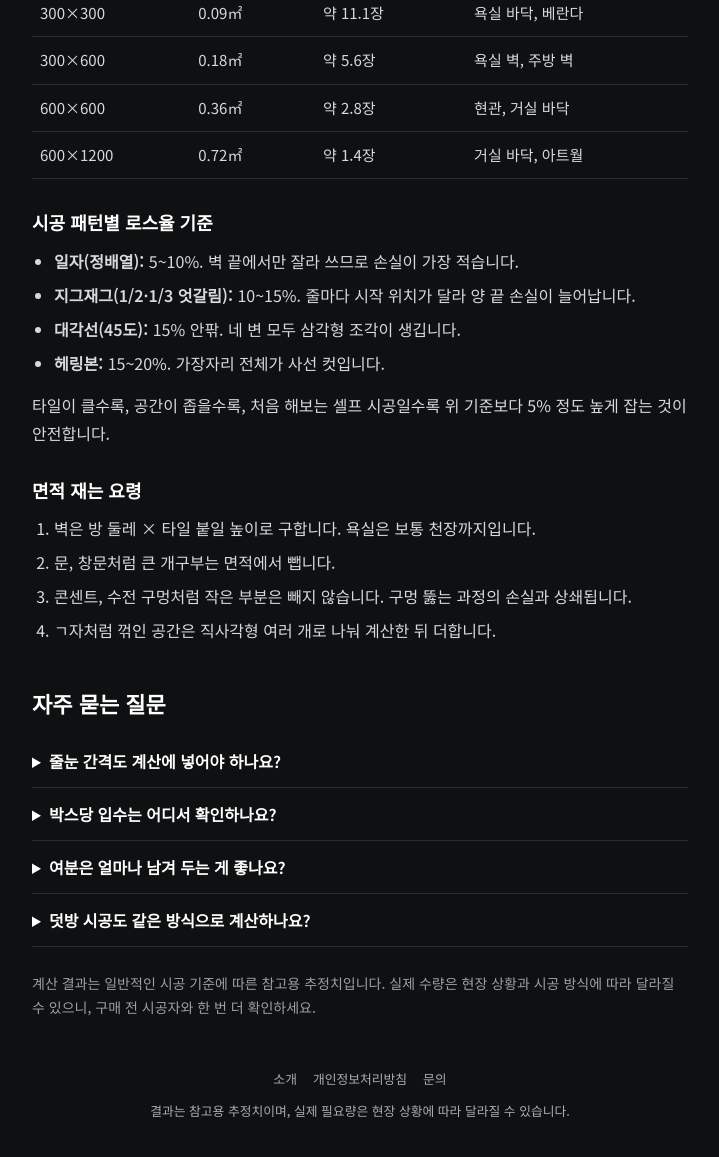
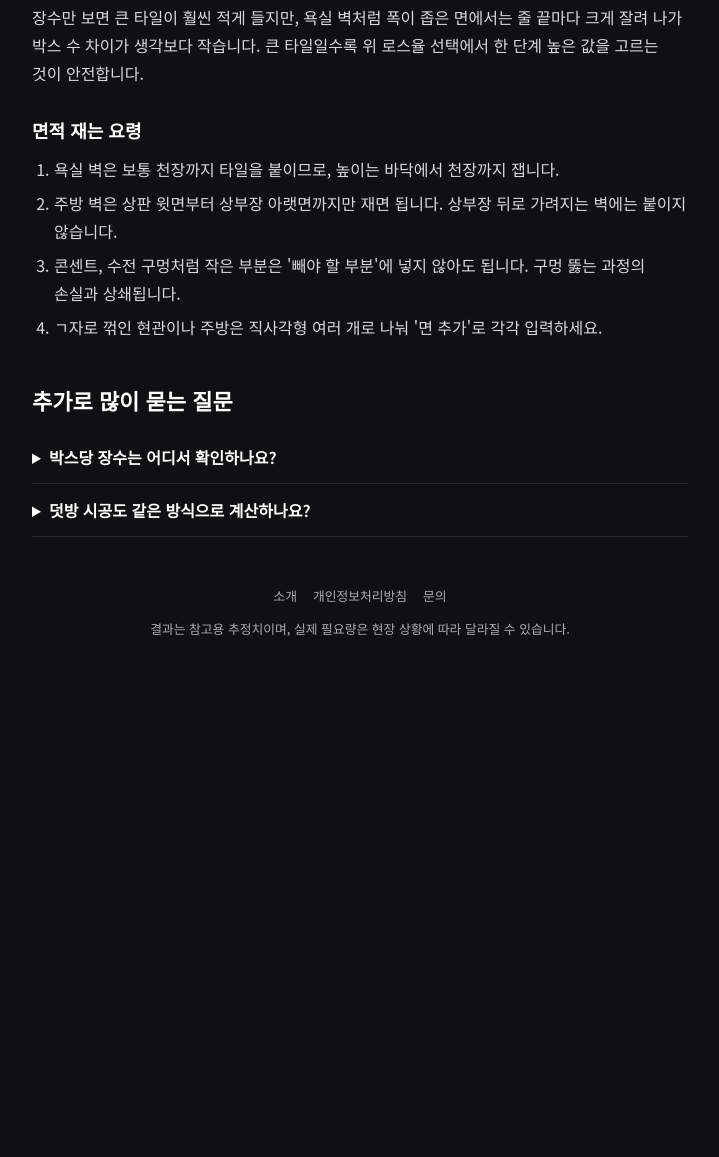
Before and after one commit to gudwnslaaa/-home-calc, a plain HTML site: page tile/index.html in a window 1280 px wide. Shown: the part 3349-4506 px from the top of the page, without its empty margins (280-999 px from the left). After the commit the page ends 4061 px from the top, so only its background shows below. Drawn offline with Linux system fonts and the light colour scheme.

Commit message:
Update index.html

```diff
--- a/tile/index.html
+++ b/tile/index.html
@@ -223,9 +223,7 @@ footer{margin-top:48px;font-size:.8rem;color:var(--muted);text-align:center}
 <!-- ===== 타일 계산기 설명글: tile/index.html 의 계산기 아래, 하단 링크(소개·개인정보처리방침·문의) 위에 붙여넣기 ===== -->
 <!-- ===== 타일 계산기 설명글: tile/index.html 의 계산기 아래, 하단 링크(소개·개인정보처리방침·문의) 위에 붙여넣기 ===== -->
 <section class="guide">
-  <h2>타일 수량은 이렇게 계산됩니다</h2>
-  <p>타일은 시공 면적만큼 딱 맞춰 사면 거의 반드시 모자랍니다. 벽 끝과 모서리에서 잘라 쓰는 조각, 시공 중 깨지는 타일이 생기기 때문입니다. 그래서 이 계산기는 시공 면적에 로스율을 더한 뒤 타일 한 장 면적으로 나누고, 남는 소수점은 올림 처리합니다.</p>
-  <div class="formula">필요 장수 = 시공 면적(㎡) × (1 + 로스율) ÷ 타일 1장 면적(㎡) → 올림<br>필요 박스 = 필요 장수 ÷ 박스당 입수 → 올림</div>
+  <h2>타일 고를 때 같이 알아두면 좋은 것</h2>
 
   <h3>자주 쓰는 타일 규격별 면적</h3>
   <div class="table-wrap">
@@ -239,43 +237,25 @@ footer{margin-top:48px;font-size:.8rem;color:var(--muted);text-align:center}
       </tbody>
     </table>
   </div>
-
-  <h3>시공 패턴별 로스율 기준</h3>
-  <ul>
-    <li><strong>일자(정배열):</strong> 5~10%. 벽 끝에서만 잘라 쓰므로 손실이 가장 적습니다.</li>
-    <li><strong>지그재그(1/2·1/3 엇갈림):</strong> 10~15%. 줄마다 시작 위치가 달라 양 끝 손실이 늘어납니다.</li>
-    <li><strong>대각선(45도):</strong> 15% 안팎. 네 변 모두 삼각형 조각이 생깁니다.</li>
-    <li><strong>헤링본:</strong> 15~20%. 가장자리 전체가 사선 컷입니다.</li>
-  </ul>
-  <p>타일이 클수록, 공간이 좁을수록, 처음 해보는 셀프 시공일수록 위 기준보다 5% 정도 높게 잡는 것이 안전합니다.</p>
+  <p>장수만 보면 큰 타일이 훨씬 적게 들지만, 욕실 벽처럼 폭이 좁은 면에서는 줄 끝마다 크게 잘려 나가 박스 수 차이가 생각보다 작습니다. 큰 타일일수록 위 로스율 선택에서 한 단계 높은 값을 고르는 것이 안전합니다.</p>
 
   <h3>면적 재는 요령</h3>
   <ol>
-    <li>벽은 방 둘레 × 타일 붙일 높이로 구합니다. 욕실은 보통 천장까지입니다.</li>
-    <li>문, 창문처럼 큰 개구부는 면적에서 뺍니다.</li>
-    <li>콘센트, 수전 구멍처럼 작은 부분은 빼지 않습니다. 구멍 뚫는 과정의 손실과 상쇄됩니다.</li>
-    <li>ㄱ자처럼 꺾인 공간은 직사각형 여러 개로 나눠 계산한 뒤 더합니다.</li>
+    <li>욕실 벽은 보통 천장까지 타일을 붙이므로, 높이는 바닥에서 천장까지 잽니다.</li>
+    <li>주방 벽은 상판 윗면부터 상부장 아랫면까지만 재면 됩니다. 상부장 뒤로 가려지는 벽에는 붙이지 않습니다.</li>
+    <li>콘센트, 수전 구멍처럼 작은 부분은 '빼야 할 부분'에 넣지 않아도 됩니다. 구멍 뚫는 과정의 손실과 상쇄됩니다.</li>
+    <li>ㄱ자로 꺾인 현관이나 주방은 직사각형 여러 개로 나눠 '면 추가'로 각각 입력하세요.</li>
   </ol>
 
-  <h2>자주 묻는 질문</h2>
+  <h2>추가로 많이 묻는 질문</h2>
   <details>
-    <summary>줄눈 간격도 계산에 넣어야 하나요?</summary>
-    <p>2~3mm 줄눈은 면적에 미치는 영향이 작아 따로 넣지 않아도 됩니다. 줄눈만큼 타일이 조금 덜 들지만, 로스율 안에서 충분히 흡수되는 수준입니다.</p>
-  </details>
-  <details>
-    <summary>박스당 입수는 어디서 확인하나요?</summary>
-    <p>같은 규격이라도 제조사마다 한 박스에 들어 있는 장수가 다릅니다. 상품 상세 페이지나 박스 옆면의 입수(장/박스) 또는 박스당 면적(㎡/박스)을 확인해 입력하세요.</p>
-  </details>
-  <details>
-    <summary>여분은 얼마나 남겨 두는 게 좋나요?</summary>
-    <p>타일은 생산 시기(로트)마다 색이 미세하게 달라서, 나중에 깨진 타일을 같은 색으로 구하기 어렵습니다. 계산된 수량과 별도로 보수용 1박스 정도를 보관하는 것을 권합니다.</p>
+    <summary>박스당 장수는 어디서 확인하나요?</summary>
+    <p>상품 상세 페이지나 박스 옆면에 입수(장/박스) 또는 박스당 면적(㎡/박스)이 적혀 있습니다. 면적만 적혀 있다면 박스당 면적을 타일 1장 면적으로 나누면 장수가 나옵니다.</p>
   </details>
   <details>
     <summary>덧방 시공도 같은 방식으로 계산하나요?</summary>
-    <p>타일 수량은 같은 방식으로 계산합니다. 다만 덧방은 기존 타일 상태 확인, 바닥 높이 상승, 수전 연장 같은 조건을 먼저 점검해야 하며 접착제 종류도 달라집니다.</p>
+    <p>타일 수량은 같은 방식으로 계산합니다. 다만 덧방은 기존 타일이 들뜨지 않았는지, 바닥이 높아져도 문이 걸리지 않는지, 수전을 연장할 수 있는지를 먼저 확인해야 하고 접착제 종류도 달라집니다.</p>
   </details>
-
-  <p class="note">계산 결과는 일반적인 시공 기준에 따른 참고용 추정치입니다. 실제 수량은 현장 상황과 시공 방식에 따라 달라질 수 있으니, 구매 전 시공자와 한 번 더 확인하세요.</p>
 </section>
   <footer>
     <div class="foot-links"><a href="/about/">소개</a><a href="/privacy/">개인정보처리방침</a><a href="/contact/">문의</a></div>
```
